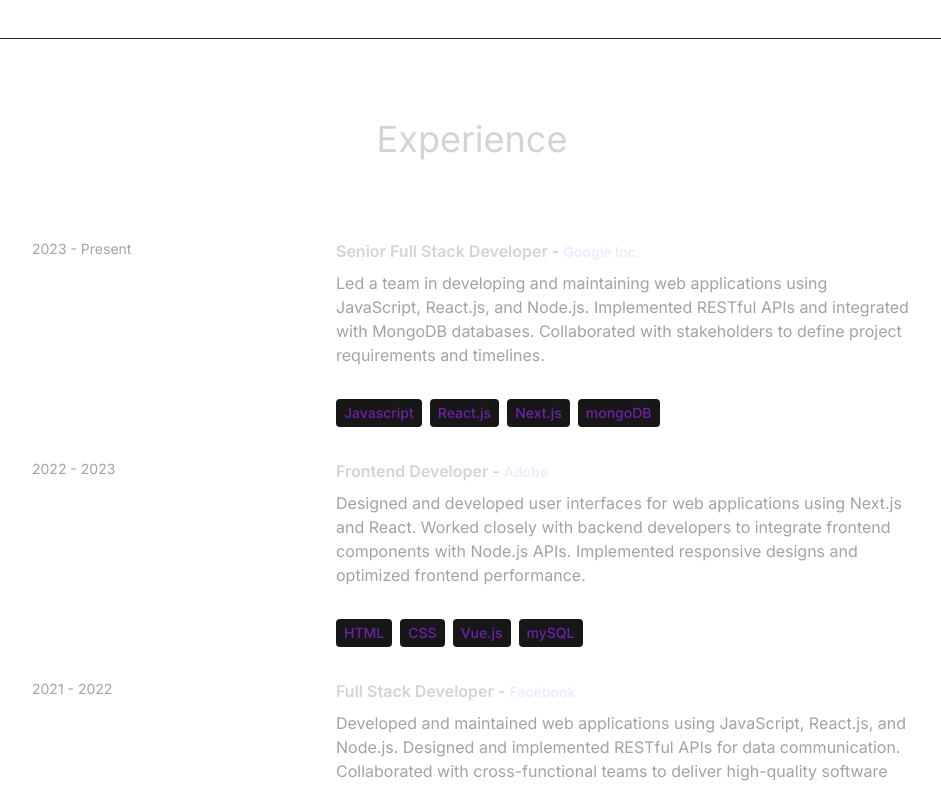
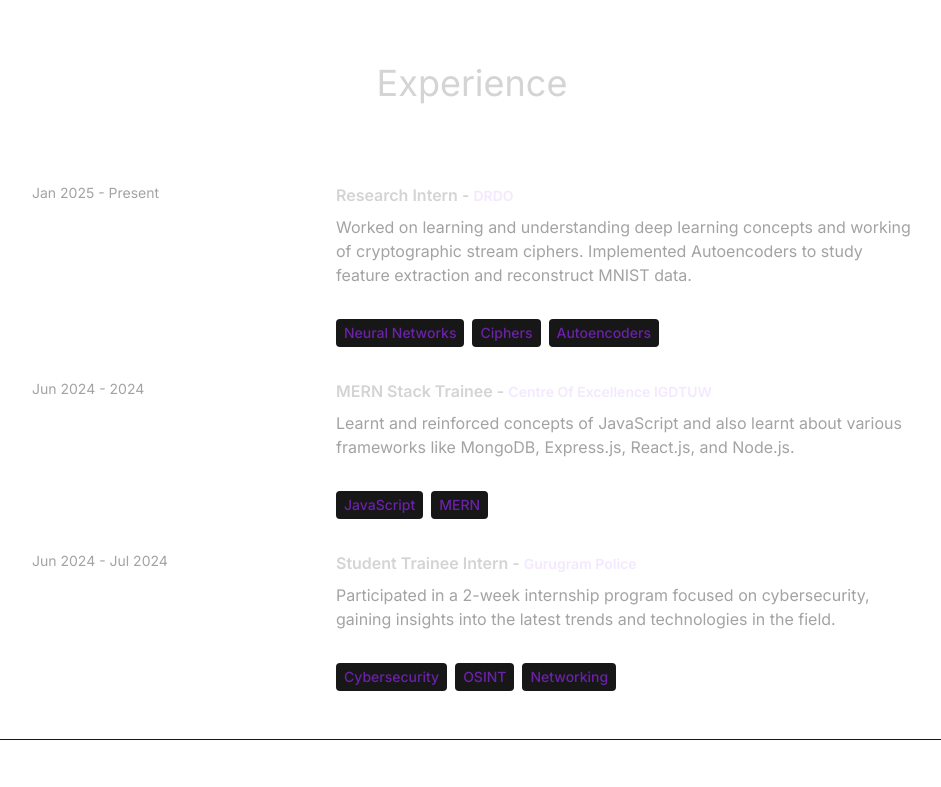
Before and after one commit to STUTI0670/Portfolio-React, a React (Vite) app: page / in a window 1280 px wide. Shown: the part 2000-2787 px from the top of the page, without its empty margins (168-1109 px from the left). Built offline with nearby package versions, Linux system fonts and the light colour scheme.

Commit message:
Update index.js

```diff
--- a/src/constants/index.js
+++ b/src/constants/index.js
@@ -3,74 +3,67 @@ import project2 from "../assets/projects/project-2.jpg";
 import project3 from "../assets/projects/project-3.jpg";
 import project4 from "../assets/projects/project-4.jpg";
 
-export const HERO_CONTENT = `I am a passionate full stack developer with a knack for crafting robust and scalable web applications. With 5 years of hands-on experience, I have honed my skills in front-end technologies like React and Next.js, as well as back-end technologies like Node.js, MySQL, PostgreSQL, and MongoDB. My goal is to leverage my expertise to create innovative solutions that drive business growth and deliver exceptional user experiences.I am a passionate full stack developer with a knack for crafting robust and scalable web applications. With 5 years of hands-on experience, I have honed my skills in front-end technologies like React and Next.js, as well as back-end technologies like Node.js, MySQL, PostgreSQL, and MongoDB. My goal is to leverage my expertise to create innovative solutions that drive business growth and deliver exceptional user experiences`;
+export const HERO_CONTENT = `A B.Tech student at IGDTUW with a deep interest in building at the intersection of hardware and software. From developing deep learning models for cryptographic stream ciphers at DRDO to launching responsive web projects using React, I love turning ideas into impactful solutions. I'm currently learning full stack development while actively mentoring peers in C++ and DSA. I've explored cybersecurity with Gurugram Police, led the IEEE web team, and designed AR-based lenses with 10K+ views. I’m passionate about AI, embedded systems, and solving real-world problems through innovative tech. Always upskilling, always building — and always excited about what comes next.`;
 
-export const ABOUT_TEXT = `I am a dedicated and versatile full stack developer with a passion for creating efficient and user-friendly web applications. With 5 years of professional experience, I have worked with a variety of technologies, including React, Next.js, Node.js, MySQL, PostgreSQL, and MongoDB. My journey in web development began with a deep curiosity for how things work, and it has evolved into a career where I continuously strive to learn and adapt to new challenges. I thrive in collaborative environments and enjoy solving complex problems to deliver high-quality solutions. Outside of coding, I enjoy staying active, exploring new technologies, and contributing to open-source projects.`;
+export const ABOUT_TEXT = `Beyond building projects, I find purpose in creating impact through people and communities. As a C++ and DSA mentor with TechNeeds, I’ve supported over 1000 learners—resolving doubts, hosting contests, and nurturing consistent growth. I actively lead in student communities like IEEE (as Web Team Head), CodeBenders (as Technical Coordinator), and the T&P Cell (as a student representative), where I blend organization with innovation. From optimizing autoencoders at DRDO to launching socially-relevant platforms like Rakt Daan, I’ve always believed tech is most powerful when it uplifts. I also enjoy diving into music, Indian history, and French—because learning never stops.`;
 
 export const EXPERIENCES = [
   {
-    year: "2023 - Present",
-    role: "Senior Full Stack Developer",
-    company: "Google Inc.",
-    description: `Led a team in developing and maintaining web applications using JavaScript, React.js, and Node.js. Implemented RESTful APIs and integrated with MongoDB databases. Collaborated with stakeholders to define project requirements and timelines.`,
-    technologies: ["Javascript", "React.js", "Next.js", "mongoDB"],
+    year: "Jan 2025 - Present",
+    role: "Research Intern",
+    company: "DRDO",
+    description: `Worked on learning and understanding deep learning concepts and working of cryptographic stream ciphers. Implemented Autoencoders to study feature extraction and reconstruct MNIST data.`,
+    technologies: ["Neural Networks", "Ciphers", "Autoencoders"],
   },
   {
-    year: "2022 - 2023",
-    role: "Frontend Developer",
-    company: "Adobe",
-    description: `Designed and developed user interfaces for web applications using Next.js and React. Worked closely with backend developers to integrate frontend components with Node.js APIs. Implemented responsive designs and optimized frontend performance.`,
-    technologies: ["HTML", "CSS", "Vue.js", "mySQL"],
+    year: "Jun 2024 - 2024",
+    role: "MERN Stack Trainee",
+    company: "Centre Of Excellence IGDTUW",
+    description: `Learnt and reinforced concepts of JavaScript and also learnt about various frameworks like  MongoDB, Express.js, React.js, and Node.js.`,
+    technologies: ["JavaScript", "MERN"],
   },
   {
-    year: "2021 - 2022",
-    role: "Full Stack Developer",
-    company: "Facebook",
-    description: `Developed and maintained web applications using JavaScript, React.js, and Node.js. Designed and implemented RESTful APIs for data communication. Collaborated with cross-functional teams to deliver high-quality software products on schedule.`,
-    technologies: ["Python", "Svelte", "Three.js", "Postgres"],
-  },
-  {
-    year: "2020 - 2021",
-    role: "Software Engineer",
-    company: "Paypal",
-    description: `Contributed to the development of web applications using JavaScript, React.js, and Node.js. Managed databases and implemented data storage solutions using MongoDB. Worked closely with product managers to prioritize features and enhancements.`,
-    technologies: ["Ruby", "Rails", "PHP", "Sqlite"],
+    year: "Jun 2024 - Jul 2024",
+    role: "Student Trainee Intern",
+    company: "Gurugram Police",
+    description: `Participated in a 2-week internship program focused on cybersecurity, gaining insights into the latest trends and technologies in the field.`,
+    technologies: ["Cybersecurity","OSINT", "Networking"],
   },
 ];
 
 export const PROJECTS = [
   {
-    title: "E-Commerce Website",
+    title: "Rakt Daan",
     image: project1,
     description:
-      "A fully functional e-commerce website with features like product listing, shopping cart, and user authentication.",
-    technologies: ["HTML", "CSS", "React", "Node.js", "MongoDB"],
+      "A web application that connects blood donors with recipients, facilitating the donation process and raising awareness about blood donation.",
+    technologies: ["HTML", "CSS","Javascript"],
   },
   {
-    title: "Task Management App",
+    title: "Snap Chat AR Lense",
     image: project2,
     description:
-      "An application for managing tasks and projects, with features such as task creation, assignment, and progress tracking.",
-    technologies: ["HTML", "CSS", "Angular", "Firebase"],
+      "An augmented reality lens for Snapchat that allows users to interact with virtual objects in real-time.",
+    technologies: ["Lens Studio"],
   },
   {
     title: "Portfolio Website",
     image: project3,
     description:
       "A personal portfolio website showcasing projects, skills, and contact information.",
-    technologies: ["HTML", "CSS", "React", "Bootstrap"],
+    technologies: ["React"],
   },
   {
-    title: "Blogging Platform",
+    title: "Waste Wises",
     image: project4,
     description:
-      "A platform for creating and publishing blog posts, with features like rich text editing, commenting, and user profiles.",
-    technologies: ["HTML", "CSS", "Vue.js", "Express", "mySQL"],
+      "A platform for understanding different types of waste and their disposal methods, with a focus on environmental awareness. Also includes a AI chatbot for waste management queries.",
+    technologies: ["HTML", "CSS","AI-ML"],
   },
 ];
 
 export const CONTACT = {
-  address: "767 Fifth Avenue, New York, NY 10153 ",
-  phoneNo: "+12 4555 666 00 ",
-  email: "me@example.com",
+  address: "New Delhi, India",
+  phoneNo: "+91 9953134042",
+  email: "stutistuti2@gmail.com",
 };
```
